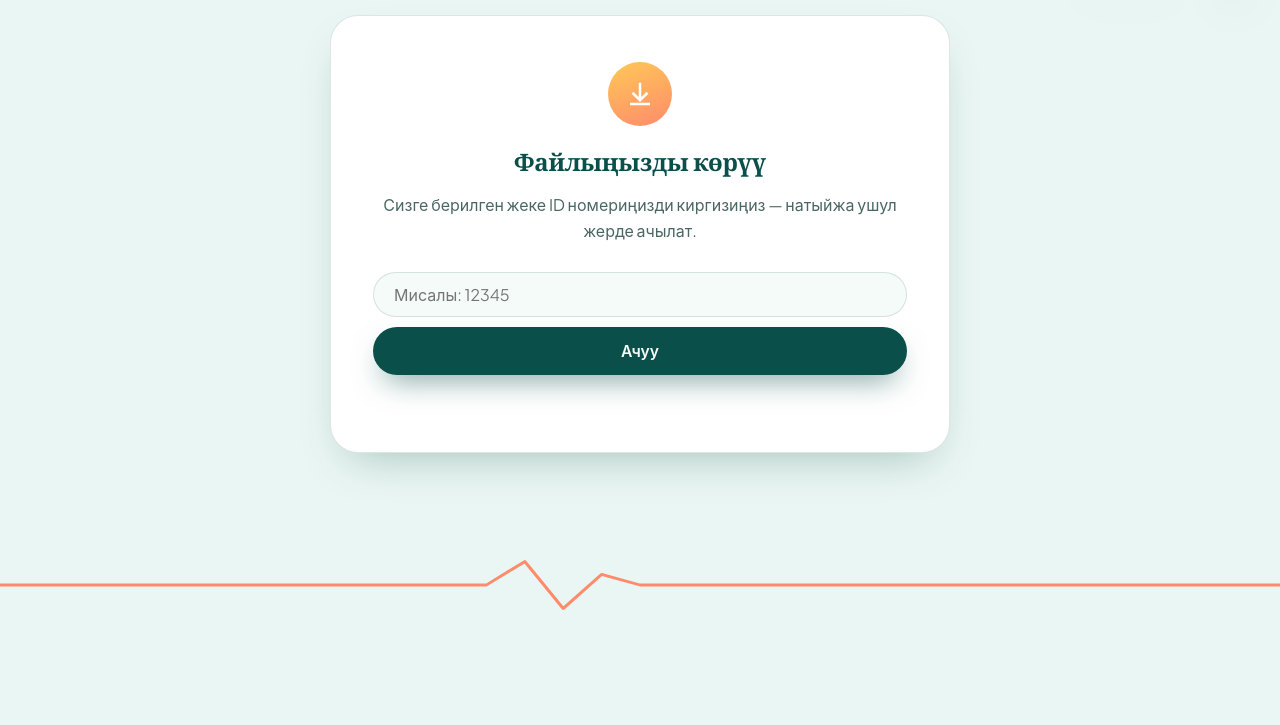
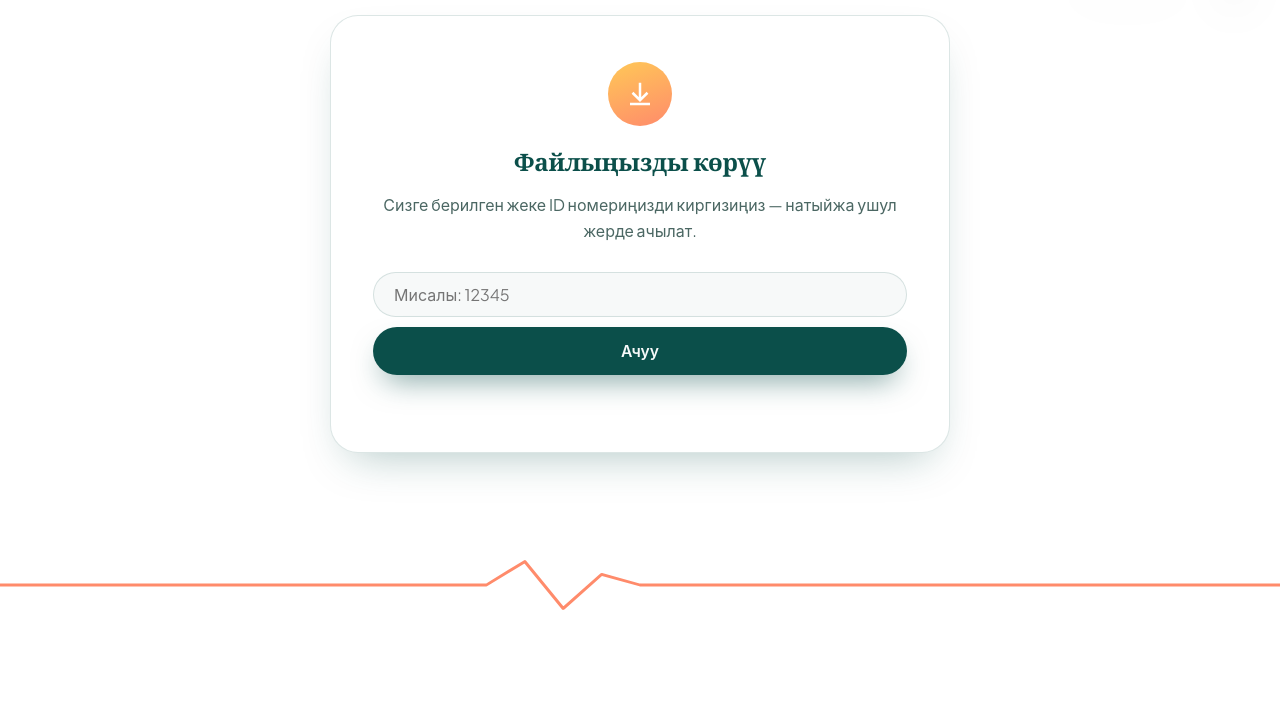
Before and after one commit to azizbekjumaboyev9111/DiplomEduKG, a plain HTML site: page index.html in a window 1280 px wide. Shown: the part 75-800 px from the top of the page. Drawn offline with Linux system fonts and the light colour scheme.

Commit message:
fixStyleCss

```diff
--- a/css/style.css
+++ b/css/style.css
@@ -3,8 +3,8 @@
    ========================================================= */
 
 :root{
-  --bg:        #EAF6F3;
-  --bg-soft:   #F5FBF9;
+  --bg:        #FFFFFF;
+  --bg-soft:   #F7F9F9;
   --surface:   #FFFFFF;
   --text:      #10242B;
   --text-soft: #4B6763;
```
